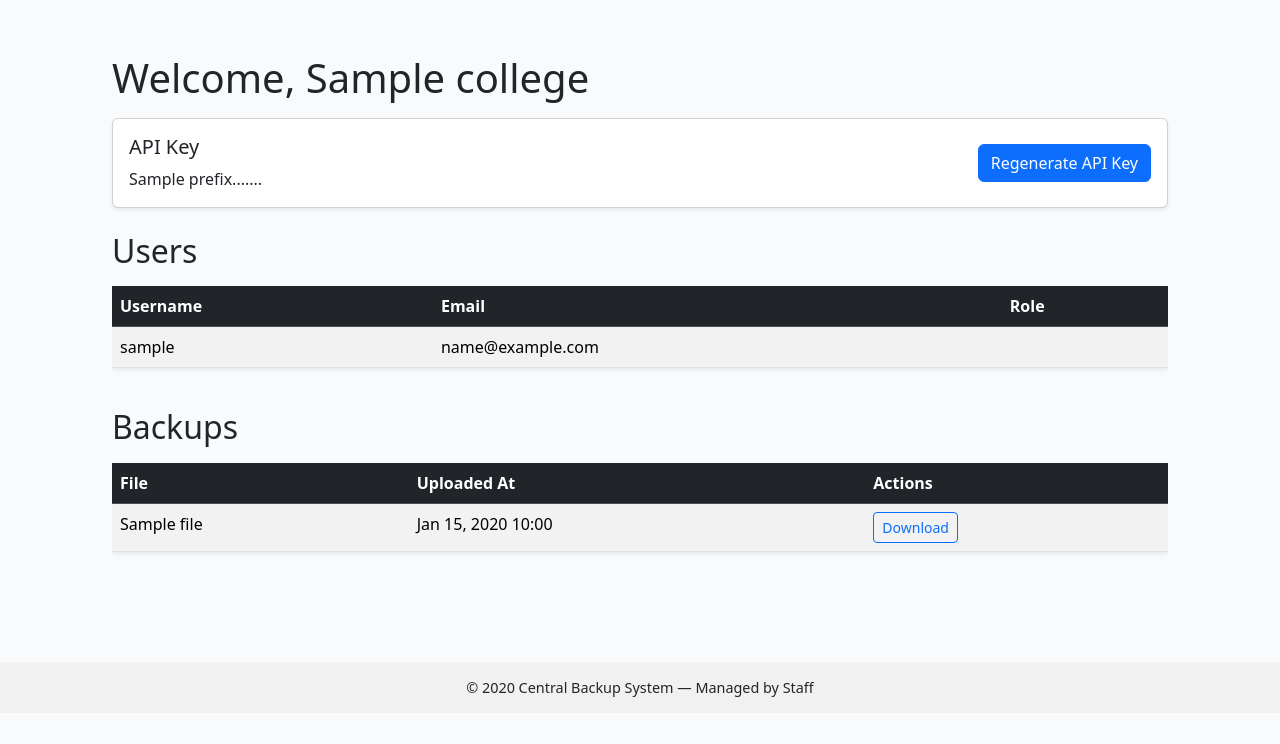
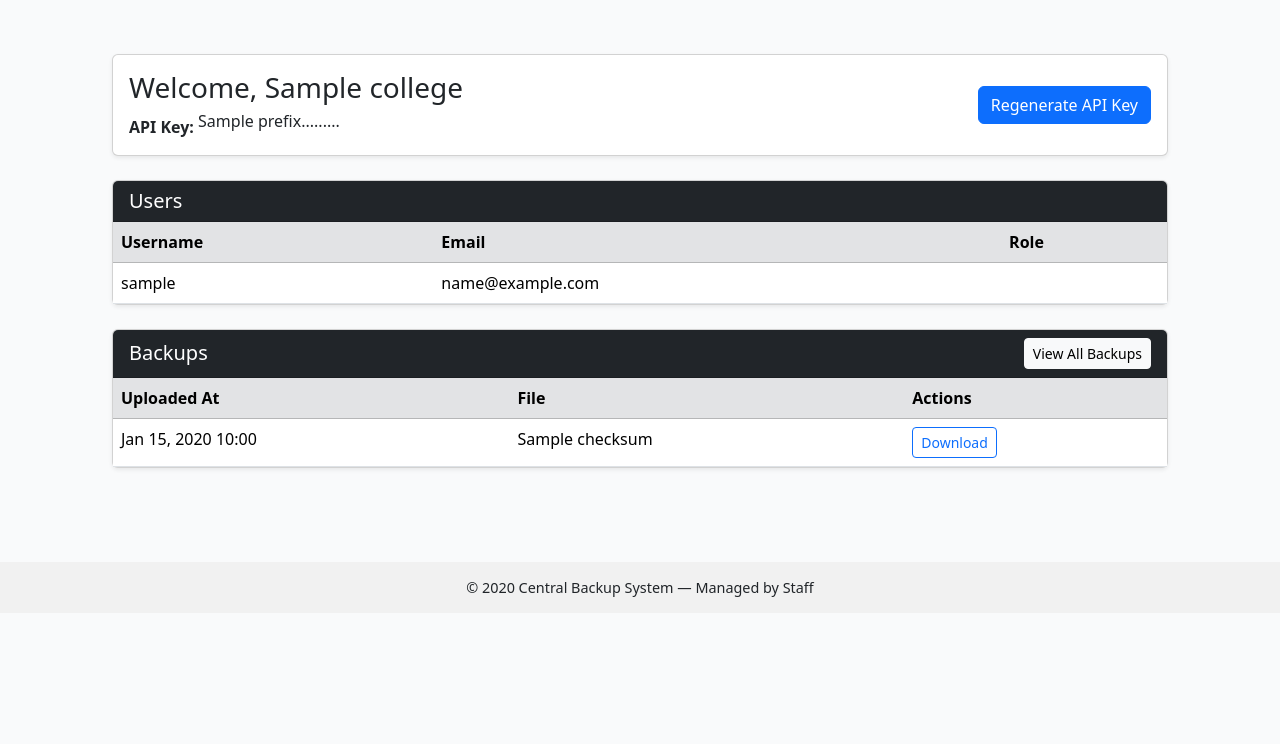
Before and after one commit to sarthakghere/CheckMate-Central, a Django app: template templates/colleges/dashboard.html in a window 1280 px wide. Shown: the part 56-800 px from the top of the page. Run offline with Django 5.2, Linux system fonts and the light colour scheme; tables that the repository leaves empty hold one stand-in row (values such as "Sample post"); the template is opened without the code that fills it: values that come from a table or form of the project are taken from there, most other values are stand-ins (such as "Sample title", 1, 10 or a date in 2020).

Commit message:
Improved College Dashboard Flow

```diff
--- a/backups/views.py
+++ b/backups/views.py
@@ -70,8 +70,8 @@ def backup_list(request):
 
 @login_required
 def college_backup_list(request, college_id):
-    if request.user.role != "STAFF":
-        return HttpResponse("Unauthorized", status=403)
+    # if request.user.role != "STAFF":
+    #     return HttpResponse("Unauthorized", status=403)
 
     college = get_object_or_404(College, id=college_id)
     backups = Backup.objects.filter(college=college).order_by('-uploaded_at')
@@ -121,8 +121,6 @@ def college_backup_list(request, college_id):
 
 @login_required
 def download_backup(request, backup_id):
-    if request.user.role != "STAFF":
-        return HttpResponse("Unauthorized", status=403)
 
     backup = get_object_or_404(Backup, id=backup_id)
     file_path = backup.file.path
--- a/templates/colleges/dashboard.html
+++ b/templates/colleges/dashboard.html
@@ -4,26 +4,36 @@
 {% block content %}
 <div class="container my-4">
 
-    <!-- Welcome & API Key -->
+    <!-- Welcome & API Key Card -->
     <div class="mb-4">
-        <h1 class="mb-3">Welcome, {{ college.name }}</h1>
         <div class="card shadow-sm">
             <div class="card-body d-flex justify-content-between align-items-center flex-wrap">
                 <div>
-                    <h5 class="card-title">API Key</h5>
-                    <p class="mb-0 text-truncate" style="max-width: 400px;">{{ college.api_key.prefix }}.......</p>
+                    <h3 class="card-title mb-1">Welcome, {{ college.name }}</h3>
+                    <p class="mb-0">
+                        <strong>API Key:</strong>
+                        <span class="text-monospace" style="max-width: 300px; display:inline-block; overflow:hidden; text-overflow:ellipsis; white-space:nowrap;" title="{{ college.api_key }}">
+                            {{ college.api_key.prefix }}.........
+                        </span>
+                    </p>
                 </div>
+                <div class="mt-2 mt-md-0">
                     <a href="{% url 'colleges:reset_api_key' college.id %}" class="btn btn-primary">Regenerate API Key</a>
                 </div>
             </div>
         </div>
+    </div>
 
-    <!-- Users Section -->
+    <!-- Users Section Card -->
     <div class="mb-4">
-        <h2 class="mb-3">Users</h2>
+        <div class="card shadow-sm">
+            <div class="card-header bg-dark text-white d-flex justify-content-between align-items-center">
+                <h5 class="mb-0">Users</h5>
+            </div>
+            <div class="card-body p-0">
                 <div class="table-responsive">
-            <table class="table table-striped table-hover shadow-sm">
-                <thead class="table-dark">
+                    <table class="table table-hover mb-0">
+                        <thead class="table-secondary">
                             <tr>
                                 <th>Username</th>
                                 <th>Email</th>
@@ -39,44 +49,55 @@
                             </tr>
                             {% empty %}
                             <tr>
-                        <td colspan="3" class="text-center">No users found</td>
+                                <td colspan="3" class="text-center text-muted py-3">No users found</td>
                             </tr>
                             {% endfor %}
                         </tbody>
                     </table>
                 </div>
             </div>
+        </div>
+    </div>
 
-    <!-- Backups Section -->
+    <!-- Backups Section Card -->
     <div class="mb-4">
-        <h2 class="mb-3">Backups</h2>
+        <div class="card shadow-sm">
+            <div class="card-header bg-dark text-white d-flex justify-content-between align-items-center">
+                <h5 class="mb-0">Backups</h5>
+                <a href="{% url 'backups:college_backup_list' college.id %}" class="btn btn-sm btn-light">View All Backups</a>
+            </div>
+            <div class="card-body p-0">
                 <div class="table-responsive">
-            <table class="table table-striped table-hover shadow-sm">
-                <thead class="table-dark">
+                    <table class="table table-hover mb-0">
+                        <thead class="table-secondary">
                             <tr>
+                                <th>Uploaded At</th>
                                 <th>File</th>
-                        <th>Uploaded At</th>
                                 <th>Actions</th>
                             </tr>
                         </thead>
                         <tbody>
-                    {% for backup in backups %}
+                            {% for backup in backups|slice:":3" %}
                             <tr>
-                        <td>{{ backup.file.name|truncatechars:50 }}</td>
                                 <td>{{ backup.uploaded_at|date:"M d, Y H:i" }}</td>
+                                <td class="text-monospace">{{ backup.checksum }}</td>
                                 <td>
-                            <a href="{% url 'colleges:download_backup' backup.id %}" class="btn btn-sm btn-outline-primary" target="_blank" download>Download</a>
+                                    <a href="{% url 'backups:download_backup' backup.id %}" class="btn btn-sm btn-outline-primary">
+                                        <i class="bi bi-download"></i> Download
+                                    </a>
                                 </td>
                             </tr>
                             {% empty %}
                             <tr>
-                        <td colspan="3" class="text-center">No backups found</td>
+                                <td colspan="3" class="text-center text-muted py-3">No backups found</td>
                             </tr>
                             {% endfor %}
                         </tbody>
                     </table>
                 </div>
             </div>
+        </div>
+    </div>
 
 </div>
 {% endblock %}
```
Also changed, not shown: templates/backups/college_backup_list.html (+18 -5 lines). Lines whose indentation alone changed are shown as unchanged.
